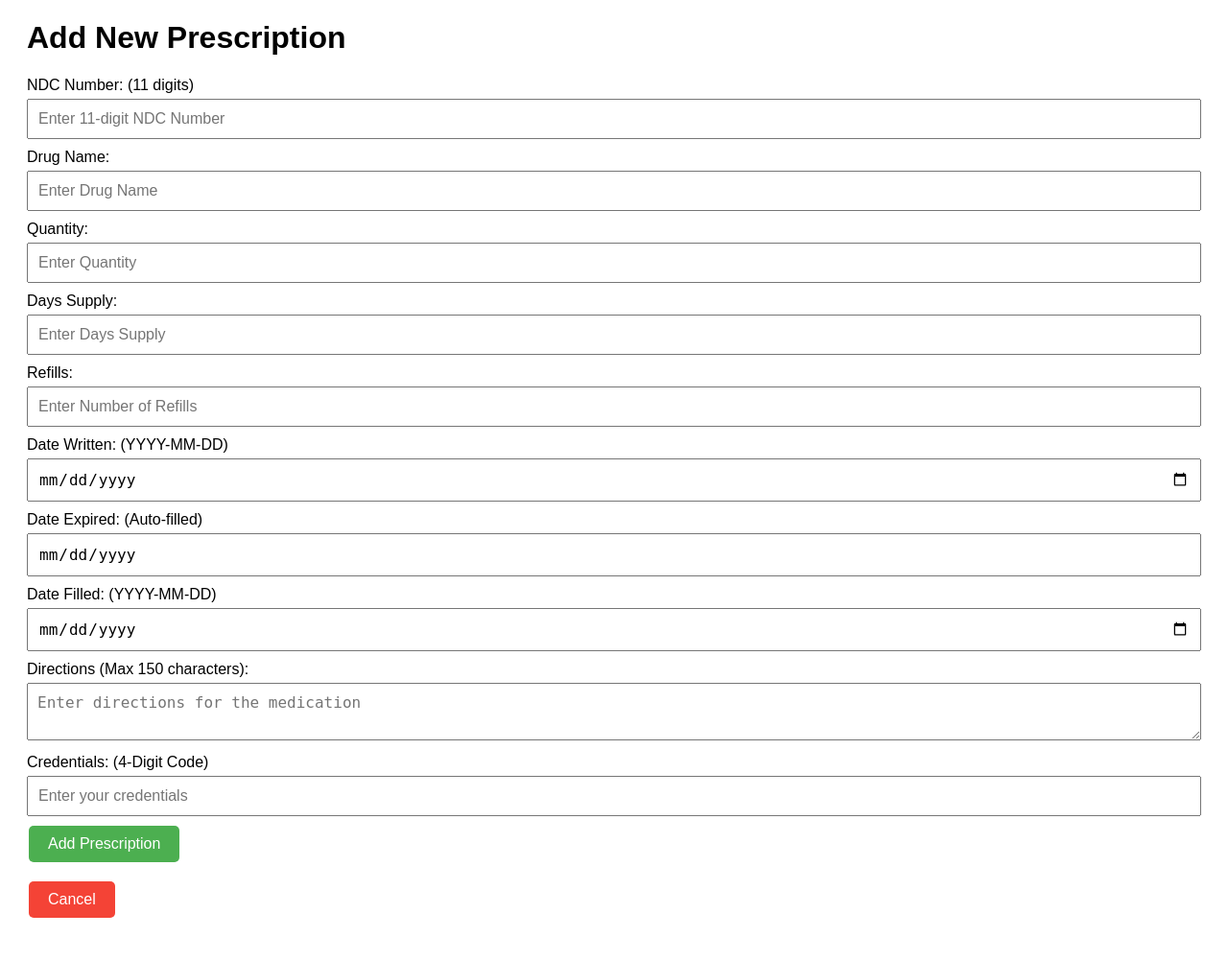
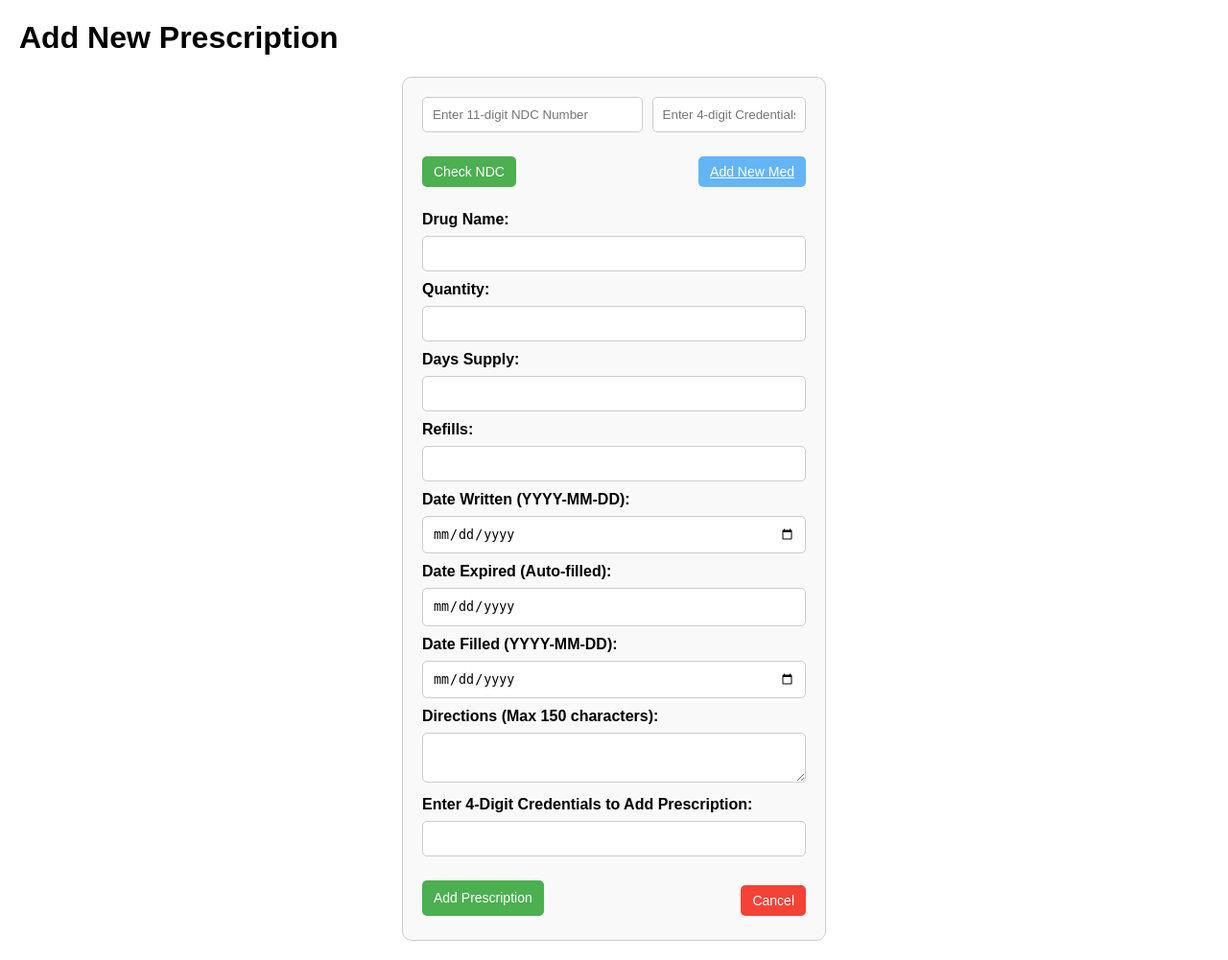
Before and after one commit to GonzH01/Pharmacy-Database, a Flask app: page /add_rx/1 in a window 1280 px wide. Shown: the whole page at 96% size. Before the commit the page ends 957 px from the top, so only its background shows below. Run offline with Flask 3, Linux system fonts and the light colour scheme; parts of the project's set-up code (start-up, migrations or seed data) failed here and were passed over.

Commit message:
fixing templates

```diff
--- a/Pharmacy Database/templates/add_rx.html
+++ b/Pharmacy Database/templates/add_rx.html
@@ -7,61 +7,109 @@
     <style>
         body {
             font-family: Arial, sans-serif;
-        }
-        .container {
             margin: 20px;
         }
+
+        form {
+            max-width: 400px;
+            margin: 0 auto;
+            padding: 20px;
+            border: 1px solid #ccc;
+            border-radius: 10px;
+            background-color: #f9f9f9;
+        }
+
         label {
             display: block;
-            margin: 10px 0 5px;
+            margin-bottom: 8px;
+            font-weight: bold;
         }
+
         input, textarea {
+            width: 100%;
             padding: 10px;
-            font-size: 16px;
-            width: 100%;
+            margin-bottom: 10px;
+            border: 1px solid #ccc;
+            border-radius: 5px;
             box-sizing: border-box;
         }
+
+        .ndc-credentials-group {
+            display: flex;
+            gap: 10px;
+            margin-bottom: 10px;
+        }
+
+        .ndc-credentials-group input {
+            flex: 1;
+            padding: 10px;
+            box-sizing: border-box;
+        }
+
+        #ndc_number {
+            flex: 1.5; /* Further reduced width of the NDC entry bar */
+        }
+
         .button {
+            padding: 8px 12px;
+            font-size: 14px;
+            cursor: pointer;
+            border-radius: 5px;
+            border: none;
+            text-align: center;
+            margin: 5px 0; /* Space between button and input fields */
+        }
+
+        .submit-button {
             background-color: #4CAF50;
             color: white;
-            padding: 10px 20px;
-            text-align: center;
-            display: inline-block;
-            font-size: 16px;
-            margin: 10px 2px;
-            cursor: pointer;
-            border: none;
-            border-radius: 5px;
         }
-        .button:hover {
+
+        .submit-button:hover {
             background-color: #45a049;
         }
+
+        .add-med-button {
+            background-color: #64B5F6;
+            color: white;
+        }
+
+        .add-med-button:hover {
+            background-color: #5A9BE6;
+        }
+
         .cancel-button {
-            background-color: #f44336; /* Red background for Cancel button */
+            background-color: #f44336;
             color: white;
             text-decoration: none;
             display: inline-block;
-            padding: 10px 20px;
-            font-size: 16px;
-            margin: 10px 2px;
-            cursor: pointer;
-            border: none;
-            border-radius: 5px;
+            text-align: center;
+            margin-top: 10px;
         }
+
         .cancel-button:hover {
-            background-color: #d32f2f; /* Darker shade of red on hover */
+            background-color: #d32f2f;
+        }
+
+        .button-group {
+            display: flex;
+            justify-content: space-between;
+            margin-top: 10px;
+        }
+
+        .spacer {
+            margin-top: 20px; /* Extra space between buttons and drug name field */
         }
     </style>
     <script>
-        // Function to auto-fill the date expired based on date written
+        // Function to auto-fill the expiration date based on the written date
         function autoFillDateExpired() {
             const dateWritten = document.getElementById("date_written").value;
             if (dateWritten) {
                 const writtenDate = new Date(dateWritten);
                 const expiredDate = new Date(writtenDate);
-                expiredDate.setFullYear(writtenDate.getFullYear() + 1); // Add 1 year to the date written
+                expiredDate.setFullYear(writtenDate.getFullYear() + 1);
 
-                // Format the date to YYYY-MM-DD
                 const year = expiredDate.getFullYear();
                 const month = ('0' + (expiredDate.getMonth() + 1)).slice(-2);
                 const day = ('0' + expiredDate.getDate()).slice(-2);
@@ -69,47 +117,92 @@
                 document.getElementById("date_expired").value = `${year}-${month}-${day}`;
             }
         }
+
+        // Function to check if the NDC already exists in the database
+        async function checkNDC() {
+            const ndcInput = document.getElementById('ndc_number').value;
+            const credentials = document.getElementById('credentials').value;
+
+            if (ndcInput.length === 11 && credentials.length === 4) {
+                try {
+                    const response = await fetch(`/check_ndc?ndc=${ndcInput}&credentials=${credentials}`, {
+                        method: 'GET'
+                    });
+
+                    if (!response.ok) {
+                        throw new Error('Network response was not ok');
+                    }
+
+                    const data = await response.json();
+
+                    if (data.exists) {
+                        document.getElementById('drug').value = data.drug_name || '';
+                        alert('NDC found! Autofilled medication details.');
+                    } else {
+                        alert('No match found for NDC. Please add the new medication.');
+                    }
+                } catch (error) {
+                    console.error('Error:', error);
+                    alert('Error checking NDC. Please try again.');
+                }
+            } else {
+                alert('Please enter a valid 11-digit NDC and 4-digit credentials.');
+            }
+        }
     </script>
 </head>
 <body>
-    <div class="container">
     <h1>Add New Prescription</h1>
+
     <form method="POST" action="{{ url_for('add_rx', patient_id=patient_id) }}">
-            <label for="ndc_number">NDC Number: (11 digits)</label>
+        <!-- NDC Number and credentials entry -->
+        <div class="ndc-credentials-group">
             <input type="text" id="ndc_number" name="ndc_number" maxlength="11" pattern="\d{11}" required placeholder="Enter 11-digit NDC Number">
+            <input type="text" id="credentials" name="credentials" maxlength="4" pattern="\d{4}" required placeholder="Enter 4-digit Credentials">
+        </div>
+
+        <!-- Check NDC and Add New Med buttons -->
+        <div class="button-group">
+            <button type="button" class="button submit-button" onclick="checkNDC()">Check NDC</button>
+            <a href="{{ url_for('add_med') }}" class="button add-med-button">Add New Med</a>
+        </div>
+
+        <!-- Spacer to add extra space between buttons and drug name field -->
+        <div class="spacer"></div>
 
         <label for="drug">Drug Name:</label>
-            <input type="text" id="drug" name="drug" maxlength="255" required placeholder="Enter Drug Name">
+        <input type="text" id="drug" name="drug" maxlength="255" required>
 
         <label for="quantity">Quantity:</label>
-            <input type="text" id="quantity" name="quantity" maxlength="6" pattern="\d{1,6}" required placeholder="Enter Quantity">
+        <input type="text" id="quantity" name="quantity" maxlength="6" pattern="\d{1,6}" required>
 
         <label for="days_supply">Days Supply:</label>
-            <input type="text" id="days_supply" name="days_supply" maxlength="6" pattern="\d{1,6}" required placeholder="Enter Days Supply">
+        <input type="text" id="days_supply" name="days_supply" maxlength="6" pattern="\d{1,6}" required>
 
         <label for="refills">Refills:</label>
-            <input type="text" id="refills" name="refills" maxlength="3" pattern="\d{1,3}" required placeholder="Enter Number of Refills">
+        <input type="text" id="refills" name="refills" maxlength="3" pattern="\d{1,3}" required>
 
-            <label for="date_written">Date Written: (YYYY-MM-DD)</label>
+        <label for="date_written">Date Written (YYYY-MM-DD):</label>
         <input type="date" id="date_written" name="date_written" required onchange="autoFillDateExpired()">
 
-            <label for="date_expired">Date Expired: (Auto-filled)</label>
+        <label for="date_expired">Date Expired (Auto-filled):</label>
         <input type="date" id="date_expired" name="date_expired" readonly>
 
-            <label for="date_filled">Date Filled: (YYYY-MM-DD)</label>
+        <label for="date_filled">Date Filled (YYYY-MM-DD):</label>
         <input type="date" id="date_filled" name="date_filled" required>
 
         <label for="sig">Directions (Max 150 characters):</label>
-            <textarea id="sig" name="sig" maxlength="150" required placeholder="Enter directions for the medication"></textarea>
+        <textarea id="sig" name="sig" maxlength="150" required></textarea>
 
-            <label for="credentials">Credentials: (4-Digit Code)</label>
-            <input type="text" id="credentials" name="credentials" required pattern="\d{4}" maxlength="4" placeholder="Enter your credentials">
+        <!-- Credentials input for prescription submission -->
+        <label for="prescription_credentials">Enter 4-Digit Credentials to Add Prescription:</label>
+        <input type="text" id="prescription_credentials" name="prescription_credentials" maxlength="4" pattern="\d{4}" required>
 
-            <button type="submit" class="button">Add Prescription</button>
+        <!-- Submit and Cancel buttons -->
+        <div class="button-group">
+            <button type="submit" class="button submit-button">Add Prescription</button>
+            <a href="{{ url_for('view_patient', patient_id=patient_id) }}" class="button cancel-button">Cancel</a>
+        </div>
     </form>
-
-        <!-- Cancel Button -->
-        <a href="{{ url_for('view_patient', patient_id=patient_id) }}" class="cancel-button">Cancel</a>
-    </div>
 </body>
 </html>
```
Also changed, not shown: Pharmacy Database/templates/add_patient.html (+64 -35 lines). Lines whose indentation alone changed are shown as unchanged.
